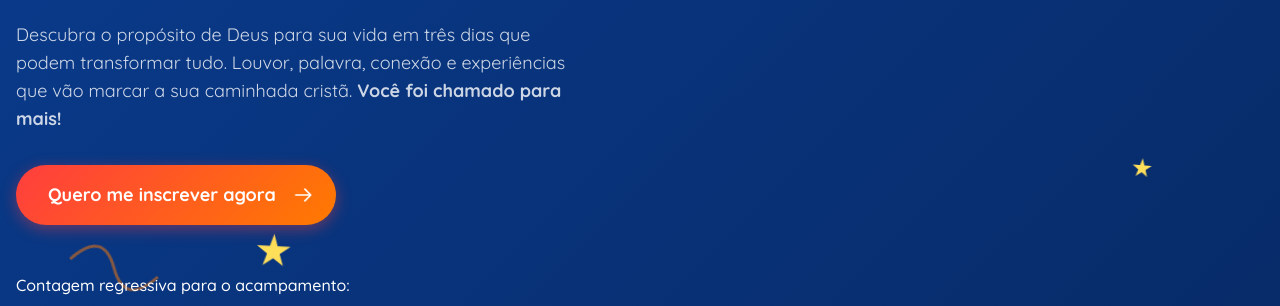
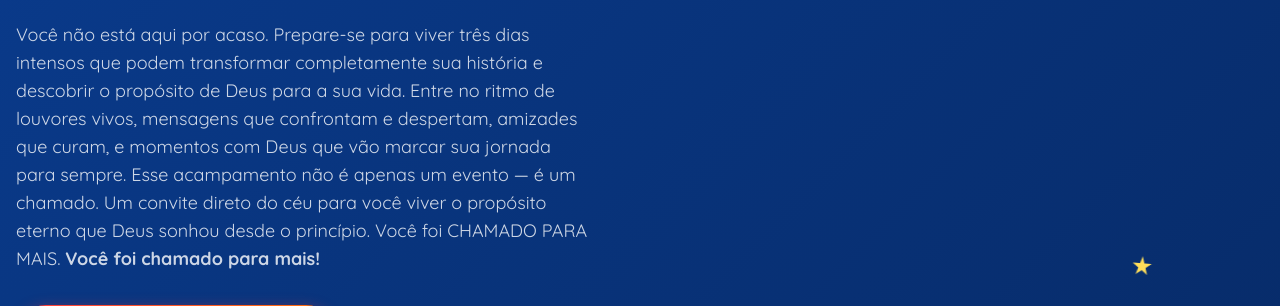
Before and after one commit to Carlosneto68/acamp2026, a plain HTML site: page index.html in a window 1280 px wide. Shown: the part 415-721 px from the top of the page. Drawn offline with nearby package versions, Linux system fonts and the light colour scheme.

Commit message:
Update index.html

```diff
--- a/index.html
+++ b/index.html
@@ -343,8 +343,11 @@
                     Acampamento 2026 | Presidente Epitácio - SP
                 </h2>
                 <p class="text-lg mb-8 text-white opacity-80 max-w-xl">
-                    Descubra o propósito de Deus para sua vida em três dias que podem transformar tudo.
-                    Louvor, palavra, conexão e experiências que vão marcar a sua caminhada cristã.
+Você não está aqui por acaso.
+Prepare-se para viver três dias intensos que podem transformar completamente sua história e descobrir o propósito de Deus para a sua vida.
+Entre no ritmo de louvores vivos, mensagens que confrontam e despertam, amizades que curam, e momentos com Deus que vão marcar sua jornada para sempre.
+Esse acampamento não é apenas um evento — é um chamado.
+Um convite direto do céu para você viver o propósito eterno que Deus sonhou desde o princípio. Você foi CHAMADO PARA MAIS.
                     <span class="font-bold">Você foi chamado para mais!</span>
                 </p>
 
```
